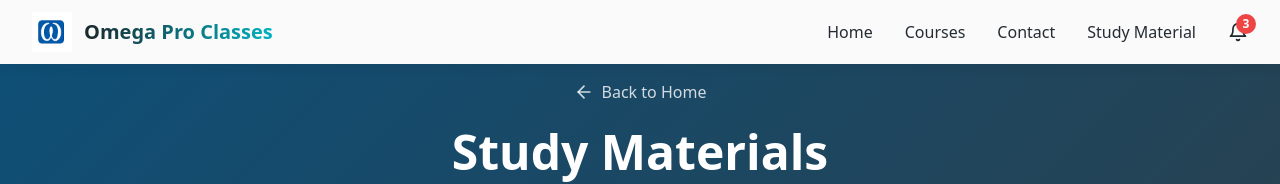
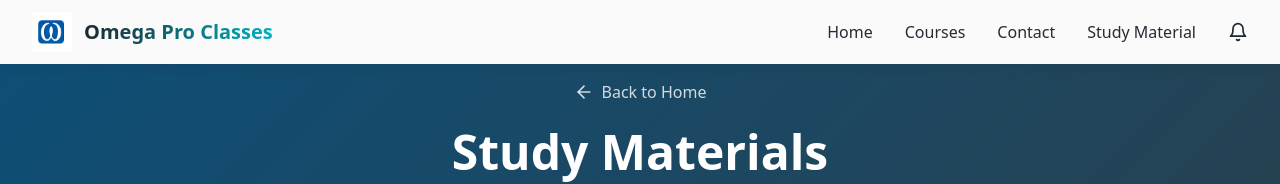
Before and after one commit to Janvi1205/omega-Classes, a React (Vite) app: page /study-material in a window 1280 px wide. Shown: the top 184 px of the page. Built offline with nearby package versions, Linux system fonts and the light colour scheme.

Commit message:
Remove simulated notifications
The notification system will now only display notifications when they are received from the backend, removing the simulated teacher uploads.

```diff
--- a/src/contexts/NotificationContext.tsx
+++ b/src/contexts/NotificationContext.tsx
@@ -38,98 +38,12 @@ interface NotificationProviderProps {
 
 export const NotificationProvider = ({ children }: NotificationProviderProps) => {
   const { toast } = useToast();
-  const [notifications, setNotifications] = useState<Notification[]>([
-    {
-      id: '1',
-      title: "New Assignment Posted",
-      message: "Physics Chapter 12 - Electromagnetic Induction homework has been uploaded. Due date: Next Monday",
-      time: "2 hours ago",
-      type: "assignment",
-      read: false,
-      createdAt: new Date(Date.now() - 2 * 60 * 60 * 1000),
-      priority: 'high'
-    },
-    {
-      id: '2',
-      title: "Class Schedule Update",
-      message: "Tomorrow's Chemistry class has been moved to 3:00 PM due to teacher unavailability",
-      time: "5 hours ago",
-      type: "important",
-      read: false,
-      createdAt: new Date(Date.now() - 5 * 60 * 60 * 1000),
-      priority: 'high'
-    },
-    {
-      id: '3',
-      title: "New Study Material Available",
-      message: "Mathematics Chapter 8 notes and practice problems are now available in the study materials section",
-      time: "1 day ago",
-      type: "info",
-      read: false,
-      createdAt: new Date(Date.now() - 24 * 60 * 60 * 1000),
-      priority: 'medium'
-    },
-    {
-      id: '4',
-      title: "Upcoming Exam Alert",
-      message: "Biology Unit Test scheduled for next week. Check the exam timetable for detailed schedule",
-      time: "2 days ago",
-      type: "exam",
-      read: true,
-      createdAt: new Date(Date.now() - 2 * 24 * 60 * 60 * 1000),
-      priority: 'high'
-    },
-    {
-      id: '5',
-      title: "Holiday Notice",
-      message: "Classes will remain closed on Gandhi Jayanti (2nd October). Regular classes will resume from 3rd October",
-      time: "3 days ago",
-      type: "update",
-      read: true,
-      createdAt: new Date(Date.now() - 3 * 24 * 60 * 60 * 1000),
-      priority: 'medium'
-    }
-  ]);
+  const [notifications, setNotifications] = useState<Notification[]>([]);
 
   const unreadCount = notifications.filter(n => !n.read).length;
 
-  // Simulate receiving new notifications from teacher
-  useEffect(() => {
-    const simulateNewNotifications = () => {
-      const teacherNotifications = [
-        {
-          title: "Math Quiz Tomorrow",
-          message: "Don't forget about the mathematics quiz scheduled for tomorrow at 10 AM. Topics: Algebra and Trigonometry",
-          type: "exam" as const,
-          priority: "high" as const
-        },
-        {
-          title: "Chemistry Lab Cancelled",
-          message: "Today's chemistry lab has been cancelled due to equipment maintenance. Make-up lab will be scheduled next week",
-          type: "important" as const,
-          priority: "high" as const
-        },
-        {
-          title: "New Chapter Notes",
-          message: "Physics Chapter 13 - Current Electricity notes have been uploaded. Please download and review before next class",
-          type: "info" as const,
-          priority: "medium" as const
-        }
-      ];
-
-      // Randomly add a notification every 30-60 seconds
-      const randomNotification = teacherNotifications[Math.floor(Math.random() * teacherNotifications.length)];
-      addNotification({
-        ...randomNotification,
-        read: false
-      });
-    };
-
-    // Simulate teacher uploading notifications
-    const interval = setInterval(simulateNewNotifications, 45000); // Every 45 seconds
-
-    return () => clearInterval(interval);
-  }, []);
+  // Real notifications will be received from backend/Supabase
+  // The addNotification function is available for backend integration
 
   const addNotification = (notificationData: Omit<Notification, 'id' | 'createdAt' | 'time'>) => {
     const now = new Date();
```
